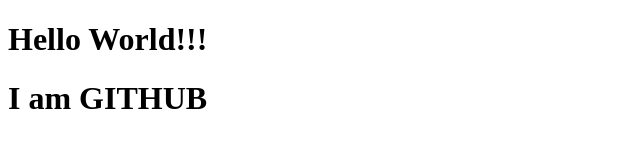
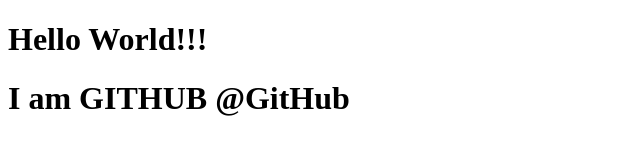
Before and after one commit to Nikhilsistec/New_One, a plain HTML site: page index.html in a window 1280 px wide. Shown: the whole page, without its empty margins (0-640 px from the left). Drawn offline with Linux system fonts and the light colour scheme.

Commit message:
Modify index and add something

```diff
--- a/index.html
+++ b/index.html
@@ -7,6 +7,6 @@
 </head>
 <body>
     <h1>Hello World!!!</h1>
-    <h1>I am GITHUB </h1>
+    <h1>I am GITHUB @GitHub</h1>
 </body>
 </html>
```
